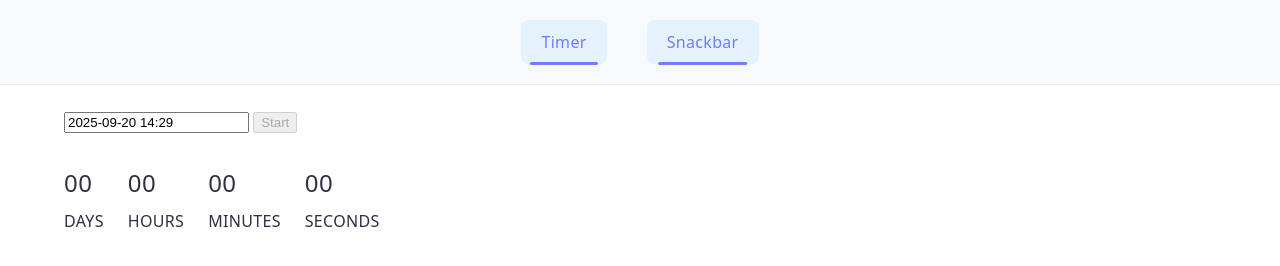
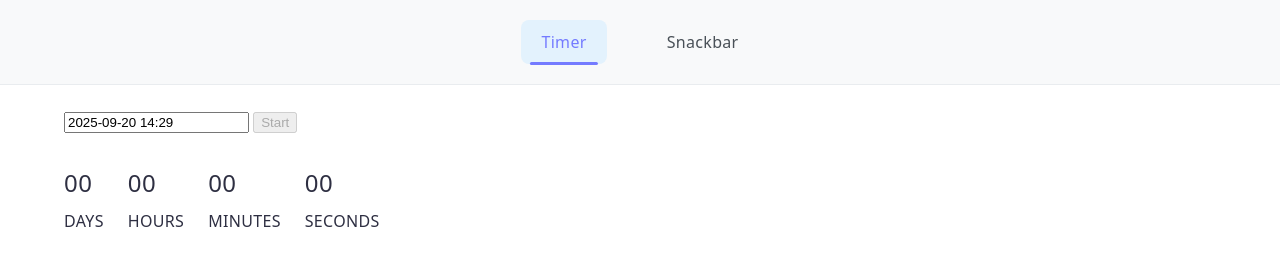
Before and after one commit to AlenaMushko/goit-advancedjs-hw-02, a website built with Vite: page src/1-timer.html in a window 1280 px wide. Built offline with nearby package versions, Linux system fonts and the light colour scheme.

Commit message:
ubdate nav

```diff
--- a/src/1-timer.html
+++ b/src/1-timer.html
@@ -12,9 +12,7 @@
       <div class="container">
         <nav class="nav">
           <a href="./1-timer.html" class="nav-link nav-link--active">Timer</a>
-          <a href="./2-snackbar.html" class="nav-link nav-link--active"
-            >Snackbar</a
-          >
+          <a href="./2-snackbar.html" class="nav-link">Snackbar</a>
         </nav>
       </div>
     </header>
```
